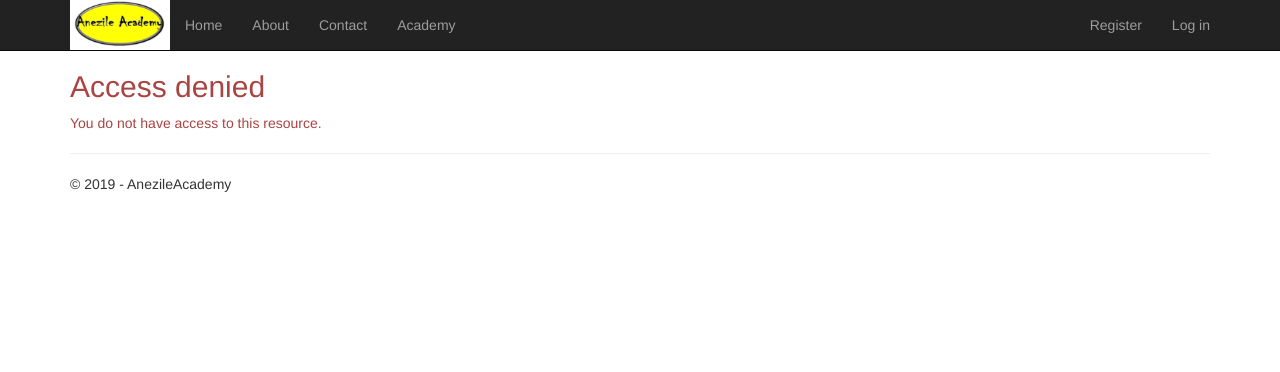
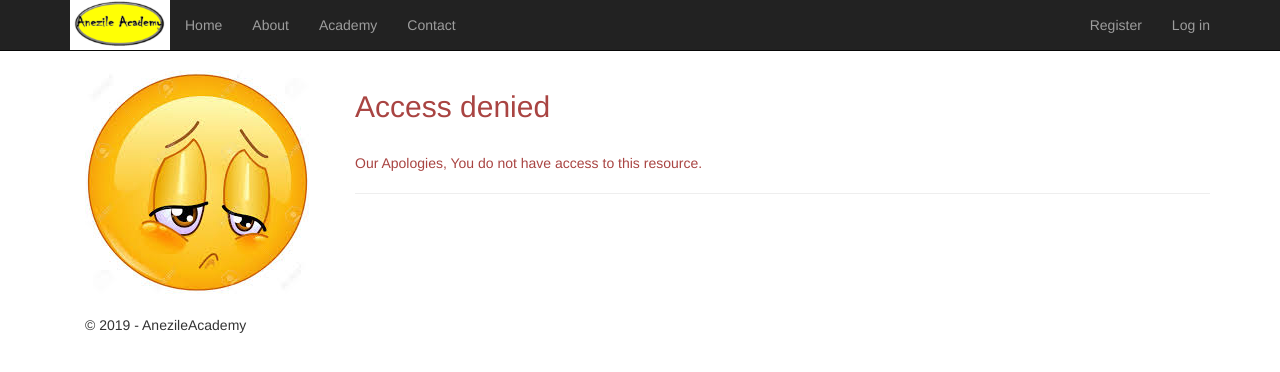
Before and after one commit to Anele-Ngwekazi/Anezile-Academy-Website, an ASP.NET Core app: page /Account/AccessDenied in a window 1280 px wide. Shown: the top 372 px of the page. Run offline with ASP.NET Core 8, Linux system fonts and the light colour scheme; a user stored in the database is signed in; some libraries are stand-ins or nearby versions.

Commit message:
Updated layout and Accessdenied

```diff
--- a/AnezileAcademy/Controllers/AcademyController.cs
+++ b/AnezileAcademy/Controllers/AcademyController.cs
@@ -12,7 +12,7 @@ using Microsoft.AspNetCore.Authorization;
 
 namespace AnezileAcademy.Controllers
 {
-    [Authorize()]
+    [Authorize(Roles ="admin")]
     [Route("[controller]/[action]")]
     public class AcademyController : Controller
     {
--- a/AnezileAcademy/Views/Account/AccessDenied.cshtml
+++ b/AnezileAcademy/Views/Account/AccessDenied.cshtml
@@ -3,6 +3,17 @@
 }
 
 <header>
-    <h2 class="text-danger">@ViewData["Title"]</h2>
-    <p class="text-danger">You do not have access to this resource.</p>
+    <div class="col-md-3">
+        <section>
+            <img src="~/images/AccessDenied.jpg" class="img-responsive" style="padding: 20px 0px;" />
+        </section>
+    </div>
+    <div class="col-md--4">
+        <section>
+            <br />
+            <h2 class="text-danger">@ViewData["Title"]</h2>
+            <br />
+            <p class="text-danger">Our Apologies, You do not have access to this resource.</p>
+        </section>
+    </div>
 </header>
--- a/AnezileAcademy/Views/Shared/_Layout.cshtml
+++ b/AnezileAcademy/Views/Shared/_Layout.cshtml
@@ -33,8 +33,8 @@
                 <ul class="nav navbar-nav">
                     <li><a asp-area="" asp-controller="Home" asp-action="Index">Home</a></li>
                     <li><a asp-area="" asp-controller="Home" asp-action="About">About</a></li>
+                    <li><a asp-area="" asp-controller="Academy" asp-action="Index">Academy</a></li>
                     <li><a asp-area="" asp-controller="Home" asp-action="Contact">Contact</a></li>
-                    <li><a asp-area="" asp-controller="Academy" asp-action="Index">Academy</a></li>
                 </ul>
                 @await Html.PartialAsync("_LoginPartial")
             </div>
@@ -43,7 +43,7 @@
     <div class="container body-content">
         @RenderBody()
         <hr />
-        <footer>
+        <footer class="col-md-12">
             <p>&copy; 2019 - AnezileAcademy</p>
         </footer>
     </div>
```
Also changed, not shown: AnezileAcademy/wwwroot/images/AccessDenied.jpg (added).
